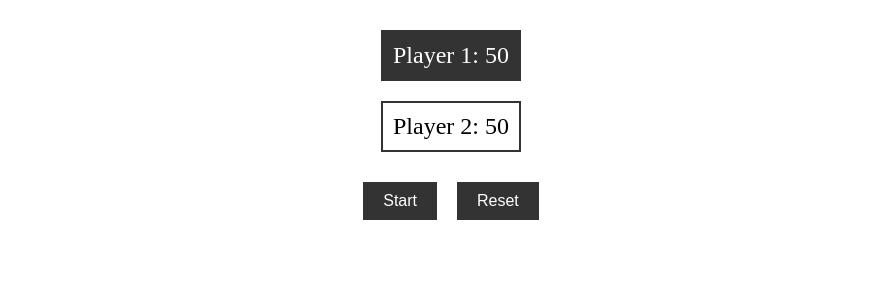
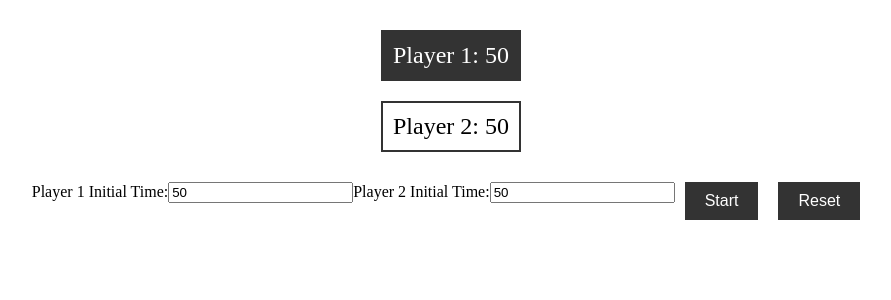
Before and after one commit to ArtyomSukiasyan/Chess-clock, a React (Create React App) app: page / in a window 1280 px wide. Shown: the top 300 px of the page, without its empty margins (189-1080 px from the left). Built offline with nearby package versions, Linux system fonts and the light colour scheme.

Commit message:
feat: add time choosing functional

```diff
--- a/src/App.tsx
+++ b/src/App.tsx
@@ -1,4 +1,4 @@
-import { useState, useEffect } from "react";
+import { useState, useEffect, ChangeEvent } from "react";
 import "./App.css";
 
 function App() {
@@ -6,6 +6,14 @@ function App() {
   const [player2Time, setPlayer2Time] = useState(50);
   const [activePlayer, setActivePlayer] = useState(1);
   const [isRunning, setIsRunning] = useState(false);
+
+  const handlePlayer1TimeChange = (event: ChangeEvent<HTMLInputElement>) => {
+    setPlayer1Time(parseInt(event.target.value, 10));
+  };
+
+  const handlePlayer2TimeChange = (event: ChangeEvent<HTMLInputElement>) => {
+    setPlayer2Time(parseInt(event.target.value, 10));
+  };
 
   useEffect(() => {
     let timer: any;
@@ -36,8 +44,8 @@ function App() {
 
   const resetClock = () => {
     setIsRunning(false);
-    setPlayer1Time(300);
-    setPlayer2Time(300);
+    setPlayer1Time(50);
+    setPlayer2Time(50);
     setActivePlayer(1);
   };
 
@@ -58,6 +66,22 @@ function App() {
         </div>
       </div>
       <div className="controls">
+        <div className="time-input">
+          Player 1 Initial Time:
+          <input
+            type="number"
+            value={player1Time}
+            onChange={handlePlayer1TimeChange}
+          />
+        </div>
+        <div className="time-input">
+          Player 2 Initial Time:
+          <input
+            type="number"
+            value={player2Time}
+            onChange={handlePlayer2TimeChange}
+          />
+        </div>
         <button onClick={toggleClock}>{isRunning ? "Pause" : "Start"}</button>
         <button onClick={resetClock}>Reset</button>
       </div>
```
